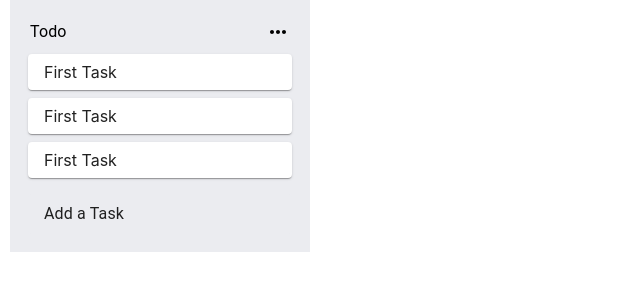
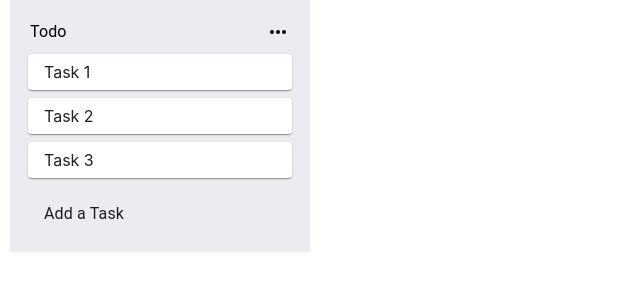
Before and after one commit to JaimeSolisS/tarea-tickets, a Next.js app: page / in a window 1280 px wide. Shown: the top 300 px of the page, without its empty margins (0-640 px from the left). Built offline with nearby package versions, Linux system fonts and the light colour scheme.

Commit message:
initialize data

```diff
--- a/components/List/List.jsx
+++ b/components/List/List.jsx
@@ -14,14 +14,14 @@ const StyledDiv = styled.div`
   }
 `;
 
-export default function List() {
+export default function List({ list }) {
   return (
     <div>
       <StyledDiv>
-        <Title></Title>
-        <Task></Task>
-        <Task></Task>
-        <Task></Task>
+        <Title title={list.title}></Title>
+        {list.cards.map((task) => (
+          <Task key={task.id} task={task}></Task>
+        ))}
         <InputContainer></InputContainer>
       </StyledDiv>
     </div>
--- a/components/List/Task.jsx
+++ b/components/List/Task.jsx
@@ -10,12 +10,12 @@ const useStyle = makeStyles((theme) => ({
   },
 }));
 
-export default function Task() {
+export default function Task({ task }) {
   const classes = useStyle();
 
   return (
     <div>
-      <Paper className={classes.task}>First Task</Paper>
+      <Paper className={classes.task}>{task.title}</Paper>
     </div>
   );
 }
--- a/components/List/Title.jsx
+++ b/components/List/Title.jsx
@@ -26,7 +26,7 @@ const StyledInput = styled.input`
     }
 `;
 
-export default function Title() {
+export default function Title({ title }) {
   const [open, setOpen] = useState(false);
   const classes = useStyle();
   return (
@@ -35,7 +35,7 @@ export default function Title() {
         <div>
           <InputBase
             autofocus
-            value="Todo"
+            value={title}
             inputProps={{ StyledInput }}
             fullWidth
             onBlur={() => setOpen(!open)}
@@ -47,7 +47,7 @@ export default function Title() {
             onClick={() => setOpen(!open)}
             className={classes.editableTitle}
           >
-            Todo
+            {title}
           </Typography>
           <MoreHorizIcon />
         </StyledEditableContainer>
--- a/pages/index.js
+++ b/pages/index.js
@@ -1,11 +1,18 @@
 import Head from "next/head";
 import styles from "../styles/Home.module.css";
 import List from "../components/List/List";
+import store from "../utils/store";
+import { useState } from "react";
 
 export default function Home() {
+  const [data, setData] = useState(store);
   return (
     <div>
-      <List />
+      {data.listIds.map((listId) => {
+        const list = data.lists[listId];
+
+        return <List list={list} key={listId} />;
+      })}
     </div>
   );
 }
--- /dev/null
+++ b/utils/store.jsx
@@ -0,0 +1,39 @@
+const cards = [
+  {
+    id: "task-1",
+    title: "Task 1",
+    requester: "A",
+    assingee: "None",
+    date: "15/10/2020",
+    status: "open",
+  },
+  {
+    id: "task-2",
+    title: "Task 2",
+    requester: "A",
+    assingee: "None",
+    date: "15/10/2020",
+    status: "open",
+  },
+  {
+    id: "task-3",
+    title: "Task 3",
+    requester: "A",
+    assingee: "None",
+    date: "15/10/2020",
+    status: "open",
+  },
+];
+
+const data = {
+  lists: {
+    "list-1": {
+      id: "list-1",
+      title: "Todo",
+      cards,
+    },
+  },
+  listIds: ["list-1"],
+};
+
+export default data;
```
